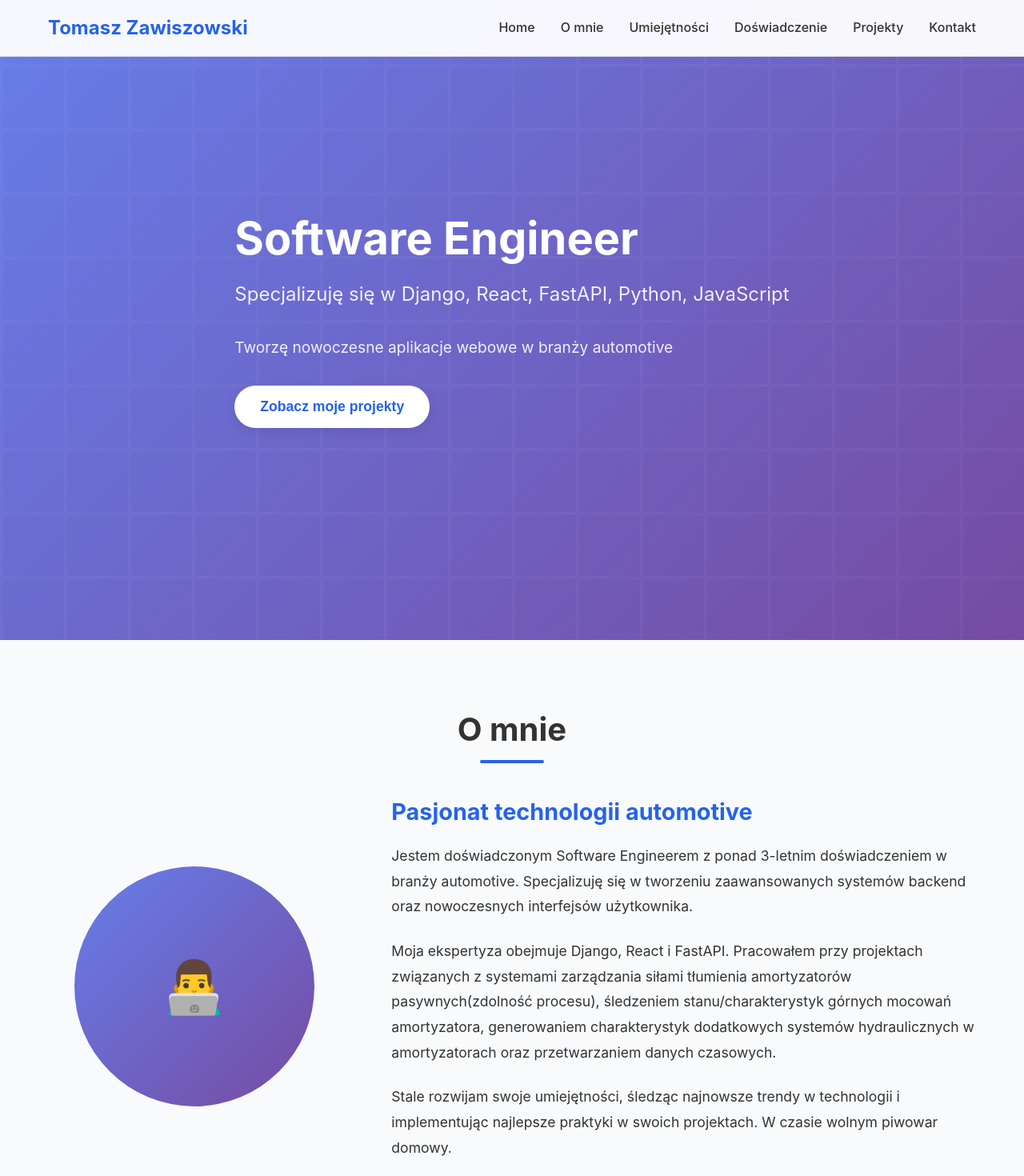
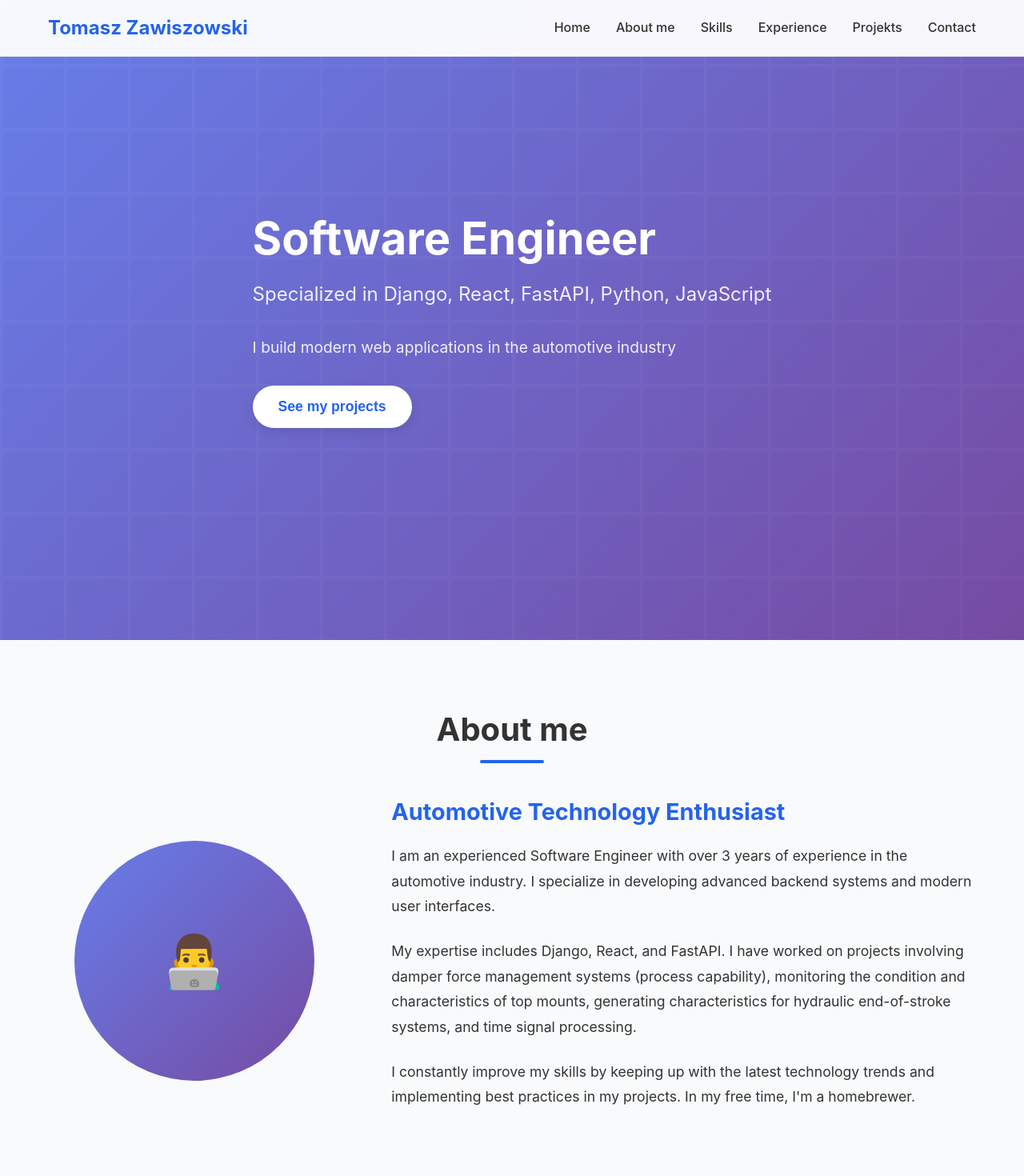
Before and after one commit to Zawiszowski/portfolio, a React (Vite) app: page / in a window 1280 px wide. Shown: the top 1470 px of the page at 80% size. Built offline with nearby package versions, Linux system fonts and the light colour scheme.

Commit message:
fix: portfolio

```diff
--- a/src/components/About/About.tsx
+++ b/src/components/About/About.tsx
@@ -8,7 +8,7 @@ const About: React.FC = () => {
   return (
     <Section id="about" bg="#f8fafc">
       <Container>
-        <SectionTitle>O mnie</SectionTitle>
+        <SectionTitle>About me</SectionTitle>
         <AboutGrid>
           <AboutImage>
             👨‍💻
--- a/src/components/Exp/Experience.tsx
+++ b/src/components/Exp/Experience.tsx
@@ -52,7 +52,7 @@ const Experience: React.FC = () => {
   return (
     <Section id="experience" bg="#f8fafc">
       <Container style={{maxWidth: "1600px"}}>
-        <SectionTitle>Doświadczenie</SectionTitle>
+        <SectionTitle>Experience</SectionTitle>
         <TimelineContainer style={{maxWidth: "1300px"}}>
           {experiences.map((exp, index) => (
             <TimelineItem
@@ -74,7 +74,7 @@ const Experience: React.FC = () => {
 
                 <div>
                   <strong style={{ color: '#333', marginBottom: '0.5rem', display: 'block' }}>
-                    Technologie:
+                    Technologies:
                   </strong>
                   <div style={{ display: 'flex', flexWrap: 'wrap', gap: '0.5rem' }}>
                     {exp.technologies.map((tech, techIndex) => (
--- a/src/components/Hero/Hero.tsx
+++ b/src/components/Hero/Hero.tsx
@@ -15,12 +15,12 @@ const Hero: React.FC = () => {
       <Container>
         <HeroContent>
           <Title>Software Engineer</Title>
-          <Subtitle>Specjalizuję się w Django, React, FastAPI, Python, JavaScript</Subtitle>
+          <Subtitle>Specialized in Django, React, FastAPI, Python, JavaScript</Subtitle>
           <p style={{ fontSize: '1.2rem', marginBottom: '2rem', opacity: 0.9 }}>
-            Tworzę nowoczesne aplikacje webowe w branży automotive
+            I build modern web applications in the automotive industry
           </p>
           <Button onClick={() => scrollToSection('projects')}>
-            Zobacz moje projekty
+            See my projects
           </Button>
         </HeroContent>
       </Container>
--- a/src/components/Nav/Nav.tsx
+++ b/src/components/Nav/Nav.tsx
@@ -24,27 +24,27 @@ const Navigation: React.FC = () => {
             </NavLink>
             <NavLink>
               <a href="#about" onClick={(e) => { e.preventDefault(); scrollToSection('about'); }}>
-                O mnie
+                About me
               </a>
             </NavLink>
             <NavLink>
               <a href="#skills" onClick={(e) => { e.preventDefault(); scrollToSection('skills'); }}>
-                Umiejętności
+                Skills
               </a>
             </NavLink>
             <NavLink>
               <a href="#experience" onClick={(e) => { e.preventDefault(); scrollToSection('experience'); }}>
-                Doświadczenie
+                Experience
               </a>
             </NavLink>
             <NavLink>
               <a href="#projects" onClick={(e) => { e.preventDefault(); scrollToSection('projects'); }}>
-                Projekty
+                Projekts
               </a>
             </NavLink>
             <NavLink>
               <a href="#contact" onClick={(e) => { e.preventDefault(); scrollToSection('contact'); }}>
-                Kontakt
+                Contact
               </a>
             </NavLink>
           </NavLinks>
--- a/src/components/Projects/Projects.tsx
+++ b/src/components/Projects/Projects.tsx
@@ -9,7 +9,7 @@ const Projects: React.FC = () => {
   return (
     <Section id="projects" >
       <Container>
-        <SectionTitle>Projekty</SectionTitle>
+        <SectionTitle>Projects</SectionTitle>
         <Grid cols={1}>
           {projects.map((project, index) => (
             <ProjectCard key={index} style={{ animationDelay: `${index * 0.2}s` }}>
@@ -21,7 +21,7 @@ const Projects: React.FC = () => {
               </p>
               <div>
                 <strong style={{ color: '#333', marginBottom: '0.5rem', display: 'block' }}>
-                  Technologie:
+                  Technologies:
                 </strong>
                 <div style={{ display: 'flex', flexWrap: 'wrap', gap: '0.5rem' }}>
                   {project.technologies.map((tech, techIndex) => (
--- a/src/components/Skills/Skills.tsx
+++ b/src/components/Skills/Skills.tsx
@@ -9,7 +9,7 @@ const Skills: React.FC = () => {
   return (
     <Section id="skills">
       <Container>
-        <SectionTitle>Umiejętności</SectionTitle>
+        <SectionTitle>Skills</SectionTitle>
         <Grid cols={3}>
           {skills.map((skill, index) => (
             <SkillCard key={index} style={{ animationDelay: `${index * 0.1}s` }}>
--- a/src/data/portfolio.tsx
+++ b/src/data/portfolio.tsx
@@ -54,7 +54,7 @@ export const experiences: Experience[] = [
   {
     company: "BWI Poland Technologies",
     position: "Software Engineer",
-    period: "2023 - obecnie",
+    period: "2023 - now",
     location: "Kraków, Polska",
     description: [
       "Development of web applications for internal engineering purposes:",
@@ -126,35 +126,36 @@ export const experiences: Experience[] = [
 export const projects: Project[] = [
   {
     title: 'Damper Force Management System',
-    description: 'Kompletny system zarządzania projektami z możliwością śledzenia sił tłumienia i analizy zdolnosci procesu.',
+    description: 'A complete project management system with damper force tracking and process capability analysis.',
     technologies: ['Django', 'React', 'PostgreSQL', 'MongoDB', 'Docker', 'Nginx']
   },
   {
     title: 'Top Mount Management System',
-    description: 'Platforma diagnostyczna do śledzenia charakterystyk sztywności i wykrywania uszkodzeń.',
+    description: 'A diagnostic platform for tracking stiffness characteristics and damage detection.',
     technologies: ['Django', 'React', 'Python', 'MongoDB', 'Docker', 'Nginx']
   },
   {
     title: 'Hydraulic End of Stroke System',
-    description: 'Generator charakterystyk siły, energi i pracy w zależności od wybranych komponentów i wymiarów .',
+    description: 'A system for generating force, energy, and work characteristics based on selected components and dimensions.',
     technologies: ['Django', 'React', 'PostgreSQL', 'Docker', 'Nginx']
   },
   {
-    title: 'NI recorder',
-    description: 'Rejestrowanie przebiegów czasowych z hardwaru NI. Karty pomiarowe: Sound-Vibration, Strain/Bridge, Voltage.',
-    technologies: ['Python', 'NI-daqmx', 'PyQt',]
+    title: 'NI Recorder',
+    description: 'Time signal recording from NI hardware. Measurement cards: Sound-Vibration, Strain/Bridge, Voltage.',
+    technologies: ['Python', 'NI-daqmx', 'PyQt']
   },
   {
     title: 'Signal Quality',
-    description: 'Kontrolowanie sygnału wyjsciowego maszyny za pomocą referencji w postaci sygnału wejściowego.',
-    technologies: ['Python', 'PyQt',]
+    description: 'Machine output signal control using the input signal as a reference.',
+    technologies: ['Python', 'PyQt']
   },
   {
     title: 'General Signal Processing Apps',
-    description: 'Processing danych czasowych w zależności od wymagań klientów min. : BMW, Volvo, Stellantis, Porsche.',
+    description: 'Time data processing tailored to client requirements including BMW, Volvo, Stellantis, and Porsche.',
     technologies: ['Python', 'PyQt', 'tkinter', 'Pandas', 'NumPy', 'Scikitlearn', 'SciPy']
   }
 ];
+
 export const contactItems: ContactItem[] = [
   {
     label: 'Email',
@@ -178,25 +179,22 @@ export const contactItems: ContactItem[] = [
 
 export const personalInfo: PersonalInfo = {
   name: 'Tomasz Zawiszowski',
-  title: 'Pasjonat technologii automotive',
+  title: 'Automotive Technology Enthusiast',
   about: [
     {
-    paragraph: `Jestem doświadczonym Software Engineerem z ponad 3-letnim doświadczeniem w branży automotive.
-                Specjalizuję się w tworzeniu zaawansowanych systemów backend oraz nowoczesnych interfejsów użytkownika.`,
-
+      paragraph: `I am an experienced Software Engineer with over 3 years of experience in the automotive industry.
+                  I specialize in developing advanced backend systems and modern user interfaces.`
     },
     {
-      paragraph: `Moja ekspertyza obejmuje Django, React i FastAPI. Pracowałem przy projektach związanych z
-                  systemami zarządzania siłami tłumienia amortyzatorów pasywnych(zdolność procesu),
-                  śledzeniem stanu/charakterystyk górnych mocowań amortyzatora,
-                  generowaniem charakterystyk dodatkowych systemów hydraulicznych w amortyzatorach oraz
-                  przetwarzaniem danych czasowych.`
+      paragraph: `My expertise includes Django, React, and FastAPI. I have worked on projects involving
+                  damper force management systems (process capability),
+                  monitoring the condition and characteristics of top mounts,
+                  generating characteristics for hydraulic end-of-stroke systems,
+                  and time signal processing.`
     },
     {
-      paragraph: `Stale rozwijam swoje umiejętności, śledząc najnowsze trendy w technologii i implementując
-                  najlepsze praktyki w swoich projektach. W czasie wolnym piwowar domowy.`
-    },
-
+      paragraph: `I constantly improve my skills by keeping up with the latest technology trends
+                  and implementing best practices in my projects. In my free time, I'm a homebrewer.`
+    }
   ]
-
 };
```
